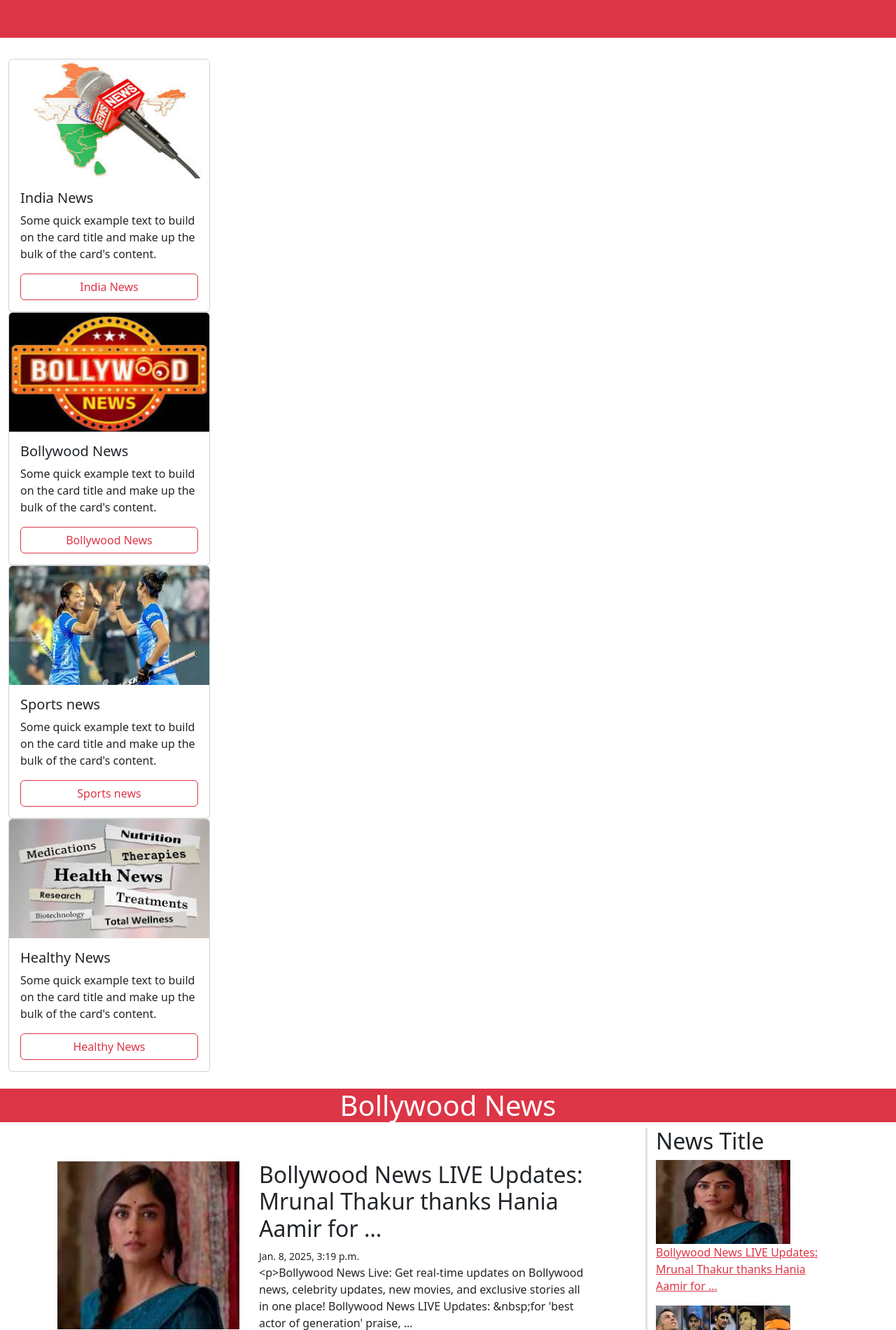
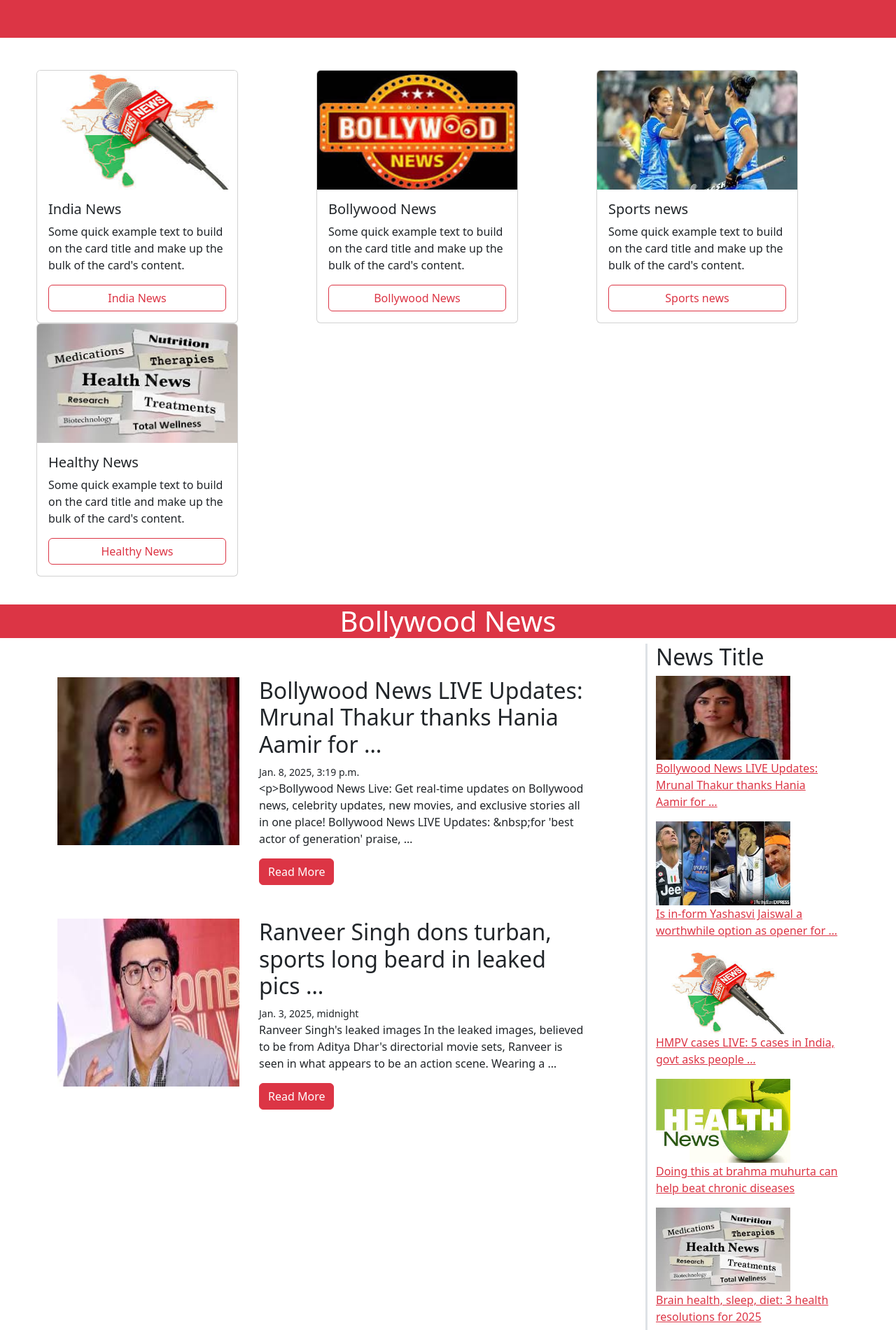
Before and after one commit to SheetalSisodiya/django-alert24, a Django app: page /bolly/ in a window 1280 px wide. Shown: the part 56-1957 px from the top of the page at 70% size. Run offline with Django 5.2, Linux system fonts and the light colour scheme; data comes from the database, SQL or seed files in the repository.

Commit message:
Update base.html

```diff
--- a/templates/base.html
+++ b/templates/base.html
@@ -57,7 +57,7 @@
 
 
           <!--Categories-->
-          <div class="row d-inline" style="margin: 40px" >
+          <div class="row" style="margin: 40px" >
 
 
             {% for category in categories %}
```
